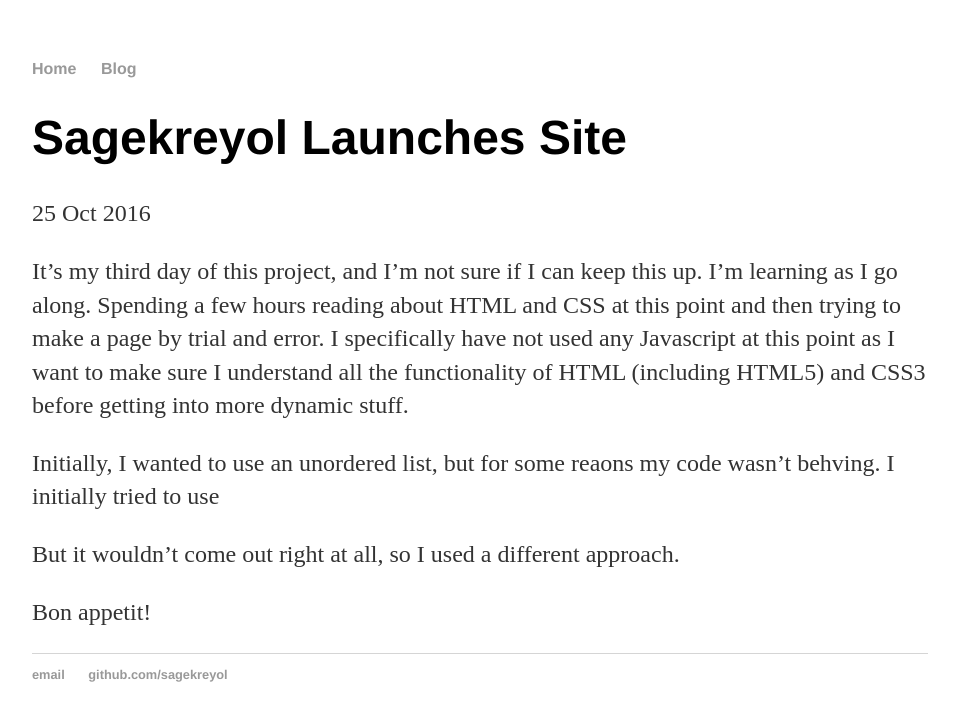
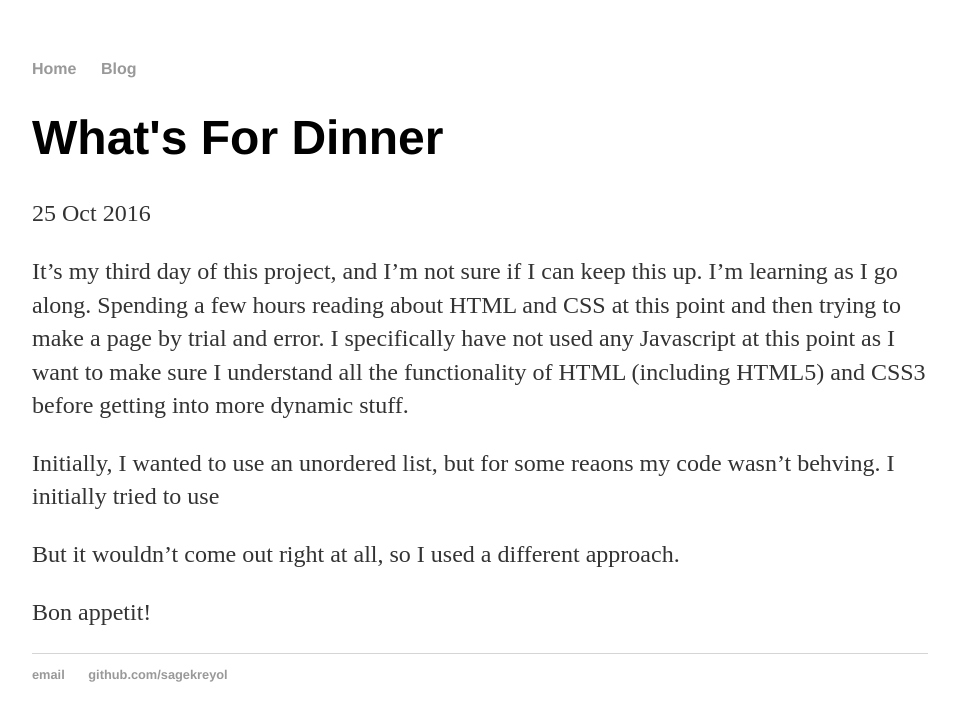
Before and after one commit to sagekreyol/sagekreyol.github.io, a Jekyll site: the page built from _posts/2016-10-26-Day3WhatsForDinner.md, in a window 1280 px wide. Shown: the top 721 px of the page, without its empty margins (160-1116 px from the left). Built offline with Jekyll 4.4.1, drawn with Linux system fonts in a browser that asks for light colours.

Commit message:
Update 2016-10-26-Day3WhatsForDinner.md

```diff
--- a/_posts/2016-10-26-Day3WhatsForDinner.md
+++ b/_posts/2016-10-26-Day3WhatsForDinner.md
@@ -1,6 +1,6 @@
 ---
 layout: post
-title: "Sagekreyol Launches Site"
+title: "What's For Dinner"
 date: 2016-10-25
 ---
 
```
